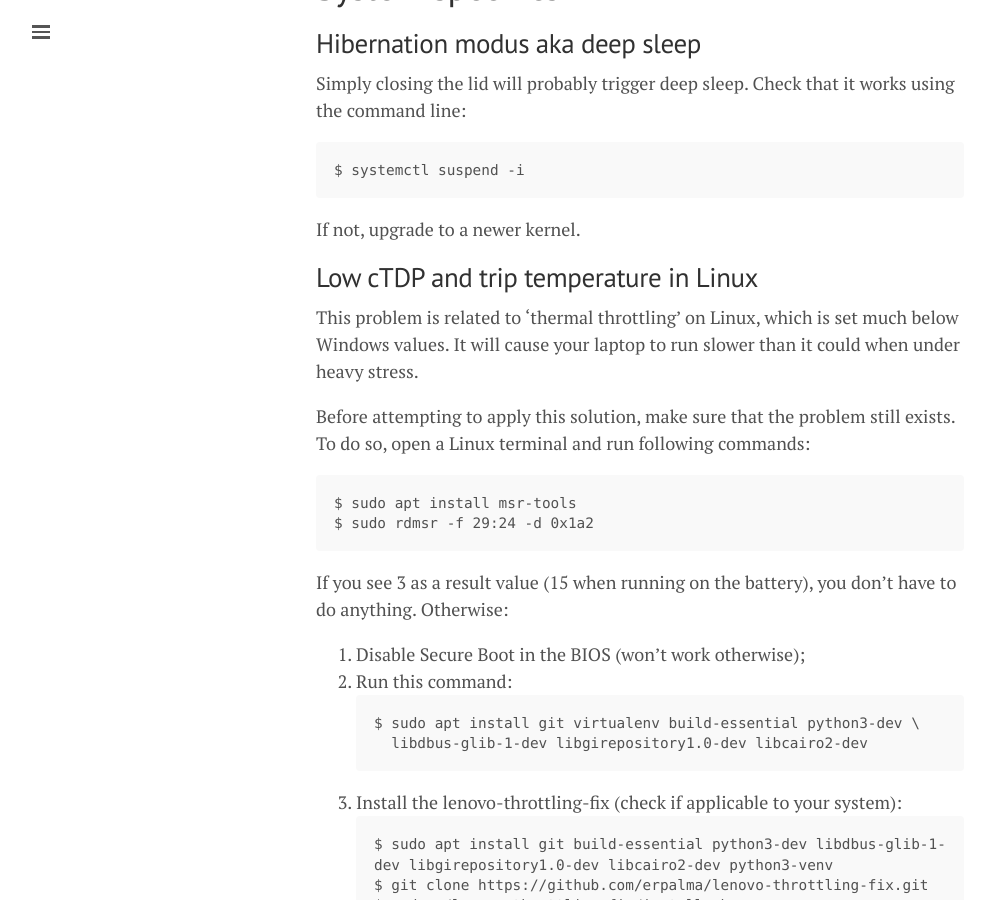
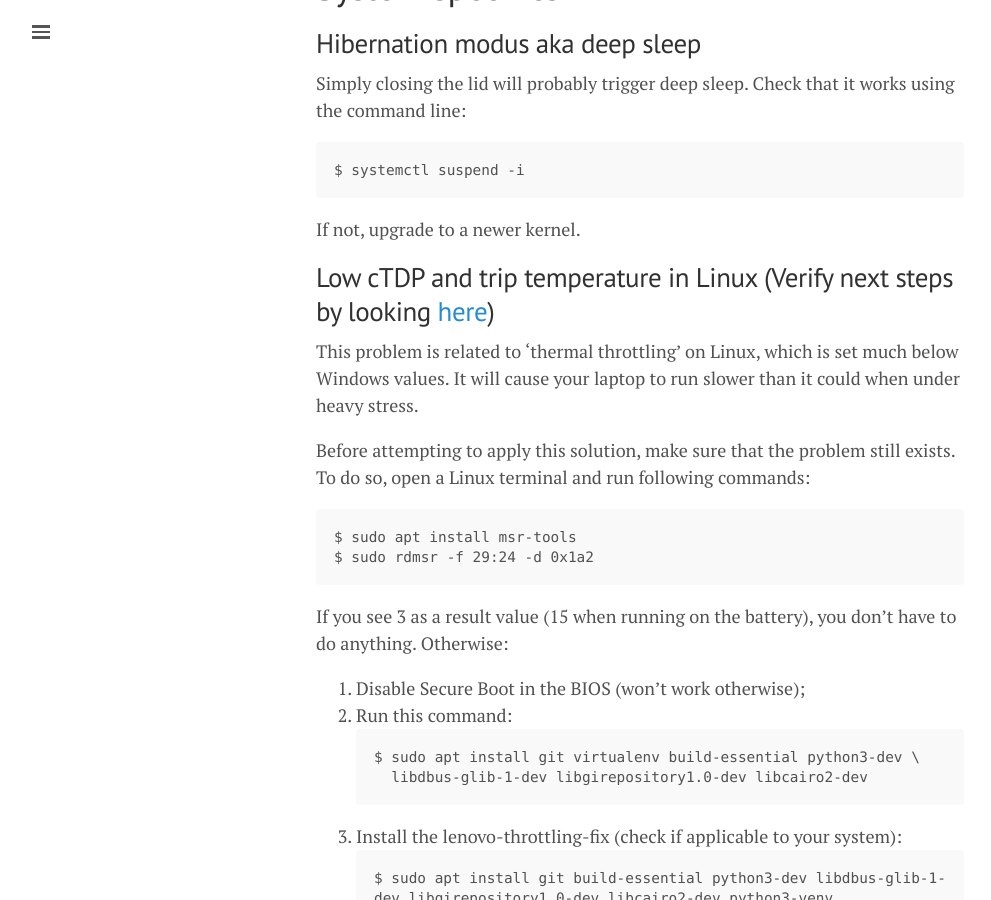
Before and after one commit to lgeurts/lgeurts.github.io, a Jekyll site: the page built from _posts/2021-10-15-ubuntu-setup-notes-for-x1-carbon-gen8.md, in a window 1280 px wide and 900 px high, scrolled down 4143 px. Shown: the whole window, without its empty margins (0-991 px from the left). Built offline with Jekyll 4.4.1, drawn with Linux system fonts in a browser that asks for light colours; nearby versions of some CDN libraries; comment, search, counter and statistics services are not loaded.

Commit message:
Update 2021-10-15-ubuntu-setup-notes-for-x1-carbon-gen8.md

````diff
--- a/_posts/2021-10-15-ubuntu-setup-notes-for-x1-carbon-gen8.md
+++ b/_posts/2021-10-15-ubuntu-setup-notes-for-x1-carbon-gen8.md
@@ -156,7 +156,7 @@ $ systemctl suspend -i
 ```
 If not, upgrade to a newer kernel.
 
-## Low cTDP and trip temperature in Linux
+## Low cTDP and trip temperature in Linux (Verify next steps by looking [here](https://github.com/k0a1a/lenovo-throttling-fix))
 
 This problem is related to 'thermal throttling' on Linux, which is set much below Windows values. It will cause your laptop to run slower than it could when under heavy stress.
 
````
